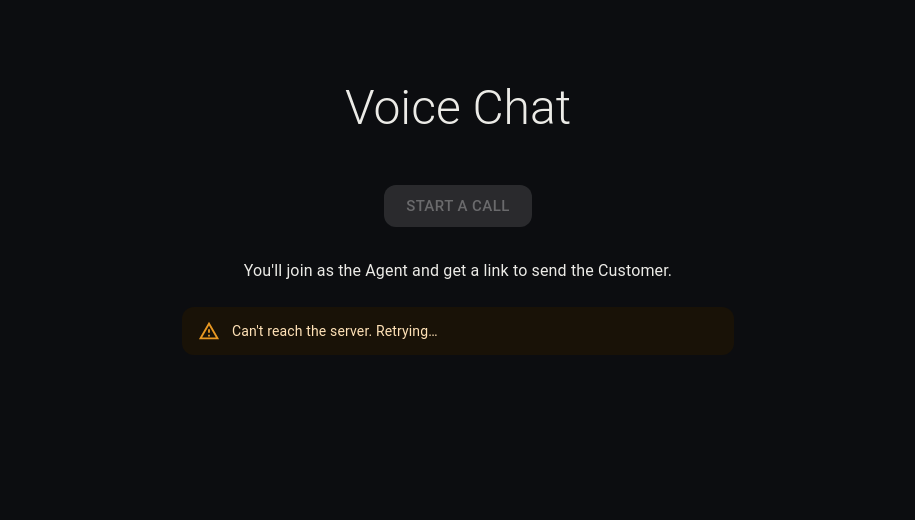
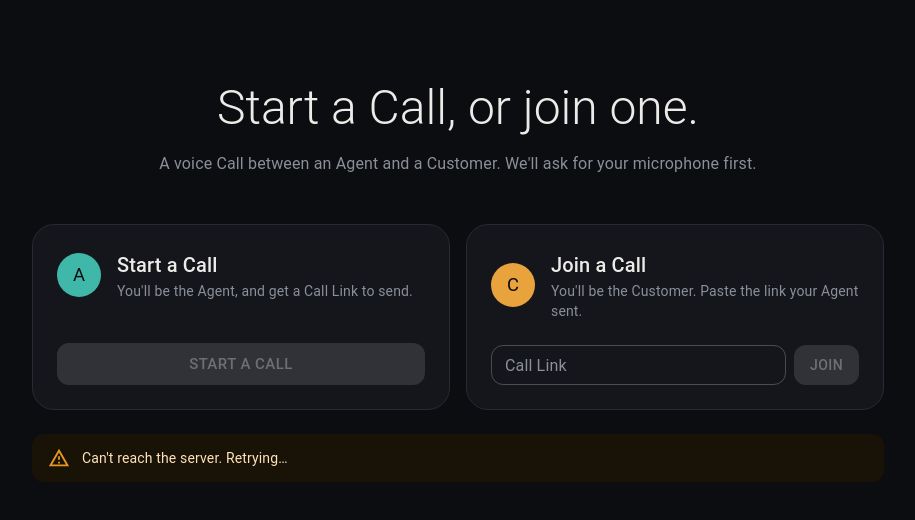
Before and after one commit to sahiljadhav7/Vaani, a React (Vite) app in the folder client/: page / in a window 1280 px wide. Shown: the top 520 px of the page, without its empty margins (182-1097 px from the left). Built offline with nearby package versions, Linux system fonts and the light colour scheme; no server answers.

Commit message:
[client] 03c: Join a Call by pasted link

```diff
--- a/client/src/App.jsx
+++ b/client/src/App.jsx
@@ -21,8 +21,6 @@ function saveCall(value) {
 
 const linkCallId = new URLSearchParams(location.search).get('call')
 const savedOnLoad = loadCall()
-// A reload keeps its role. Otherwise a Call Link makes you the Customer, and no link makes you the Agent.
-const role = savedOnLoad?.role ?? (linkCallId ? 'customer' : 'agent')
 
 function micError(err) {
   if (err.name === 'NotAllowedError') return 'Microphone access was denied. Allow it in your browser to join.'
@@ -40,6 +38,7 @@ export default function App() {
   const [server, setServer] = useState(socket.connected ? 'up' : 'pending') // up | pending | down
   // idle | joining | waiting | connecting | connected | reconnecting | ended
   const [status, setStatus] = useState(savedOnLoad ? 'joining' : 'idle')
+  const [role, setRole] = useState(null) // set by a successful join
   const [callId, setCallId] = useState(null)
   const [callStartedAt, setCallStartedAt] = useState(null)
   const [mic, setMic] = useState(null) // your mic stream
@@ -152,7 +151,7 @@ export default function App() {
     return pc
   }
 
-  async function join(saved) {
+  async function join(target) {
     seatSocketRef.current = socket.id
     setError(null)
     let stream = mic // still live after a dropped network; gone after a reload
@@ -169,7 +168,7 @@ export default function App() {
       }
     }
 
-    const { callId, sessionId, muted: wasMuted = false } = saved ?? { callId: linkCallId ?? undefined, sessionId: crypto.randomUUID() }
+    const { callId, role, sessionId = crypto.randomUUID(), muted: wasMuted = false } = target
     let res
     try {
       res = await socket.timeout(5000).emitWithAck('join', { callId, role, sessionId })
@@ -185,15 +184,19 @@ export default function App() {
       stream.getTracks().forEach((track) => track.stop())
       setMic(null)
       saveCall(null)
-      if (res.error === 'call-ended') {
+      // Only a rejoin has a Call to come back to; a fresh link to an ended Call is just a dead link.
+      if (res.error === 'call-ended' && target.sessionId) {
         setEnded({})
         setStatus('ended')
         return
       }
       setStatus('idle')
+      const deadLink = "This Call link isn't valid, or the Call has ended."
       setError({
         'seat-taken': `${ROLE_NAME[role]} already connected`,
-        'call-not-found': "This Call link isn't valid, or the Call has ended.",
+        'call-not-found': deadLink,
+        'call-ended': deadLink,
+        ...(callId && { invalid: deadLink }),
         unreachable: "Can't reach the server. Try again.",
       }[res.error] ?? "Couldn't join the Call. Try again.")
       return
@@ -207,6 +210,8 @@ export default function App() {
     pcRef.current?.close()
     // Before the status changes: the newcomer's connection must exist when the offer arrives.
     createPeer(stream)
+    if (role === 'customer' && !linkCallId) history.replaceState(null, '', `?call=${res.callId}`)
+    setRole(role)
     saveCall({ callId: res.callId, role, sessionId, muted: wasMuted })
     setCallId(res.callId)
     setCallStartedAt(res.callStartedAt)
@@ -248,7 +253,16 @@ export default function App() {
   }
 
   if (status === 'idle' || status === 'joining') {
-    return <Landing invited={!!linkCallId} onJoin={() => join(null)} joining={status === 'joining'} server={server} error={error} />
+    return (
+      <Landing
+        invited={!!linkCallId}
+        onStart={() => join({ role: 'agent' })}
+        onJoin={(callId = linkCallId) => join({ role: 'customer', callId })}
+        joining={status === 'joining'}
+        server={server}
+        error={error}
+      />
+    )
   }
 
   if (status === 'ended') {
@@ -256,7 +270,7 @@ export default function App() {
     return (
       <Container maxWidth="sm" sx={{ py: 10 }}>
         <Typography variant="h4" component="h1" role="status">Call Ended</Typography>
-        <Typography color="text.secondary" sx={{ mt: 1 }}>
+        <Typography sx={{ color: 'text.secondary', mt: 1 }}>
           {{
             ended: `${who} ended the call`,
             'grace-expired': `${who} lost connection`,
--- a/client/src/Call.jsx
+++ b/client/src/Call.jsx
@@ -59,8 +59,8 @@ export function Tile({ role, name, you, present, reconnecting, muted, stream })
         <Typography variant="h6">{name}</Typography>
         {you && <Chip label="You" size="small" />}
       </Stack>
-      {!present && <Typography color="text.secondary">Waiting for {name}…</Typography>}
-      {reconnecting && <Typography color="text.secondary">Reconnecting…</Typography>}
+      {!present && <Typography sx={{ color: 'text.secondary' }}>Waiting for {name}…</Typography>}
+      {reconnecting && <Typography sx={{ color: 'text.secondary' }}>Reconnecting…</Typography>}
       {present && muted && (
         <Stack direction="row" spacing={0.5} sx={{ alignItems: 'center', color: 'error.main' }}>
           <MicOff fontSize="small" />
--- a/client/src/Landing.jsx
+++ b/client/src/Landing.jsx
@@ -1,18 +1,117 @@
-import { Alert, Button, Container, Typography } from '@mui/material'
+import { useState } from 'react'
+import { Alert, Avatar, Box, Button, Container, Link, Paper, Stack, TextField, Typography } from '@mui/material'
 
-export default function Landing({ invited, onJoin, joining, server, error }) {
+// The id from a pasted Call Link (with or without https://), or the text itself when it is a bare id.
+function callIdFrom(text) {
+  try {
+    return new URL(text, location.href).searchParams.get('call') ?? text
+  } catch {
+    return text
+  }
+}
+
+function RoleAvatar({ role, size = 44 }) {
+  return (
+    <Avatar sx={{ width: size, height: size, fontSize: size * 0.42, bgcolor: `${role}.main`, color: 'background.default' }}>
+      {role === 'agent' ? 'A' : 'C'}
+    </Avatar>
+  )
+}
+
+const card = { p: 3, borderRadius: '22px', display: 'flex', flexDirection: 'column', gap: 3 }
+const roleButton = (role) => ({ bgcolor: `${role}.main`, color: 'background.default', '&:hover': { bgcolor: `${role}.main`, filter: 'brightness(1.1)' } })
+
+export default function Landing({ invited, onStart, onJoin, joining, server, error }) {
+  const [action, setAction] = useState(null) // 'start' | 'join': which card a returned error belongs to
+  const [link, setLink] = useState('')
+  const [linkError, setLinkError] = useState(null)
   const disabled = joining || server !== 'up'
+  const serverAlert = server === 'down' && <Alert severity="warning" sx={{ mt: 3 }}>Can't reach the server. Retrying…</Alert>
+
+  if (invited) {
+    return (
+      <Container maxWidth="sm" sx={{ py: 10, textAlign: 'center' }}>
+        <Box sx={{ display: 'flex', justifyContent: 'center' }}><RoleAvatar role="customer" size={104} /></Box>
+        <Typography variant="h3" component="h1" sx={{ mt: 4 }}>You've been invited to a Call.</Typography>
+        <Typography sx={{ color: 'text.secondary', mt: 2 }}>
+          You'll join as the Customer. Your Agent is on the other end.
+        </Typography>
+        <Typography sx={{ color: 'text.secondary', mt: 1 }}>
+          We'll ask for your microphone first. Headphones avoid echo.
+        </Typography>
+        <Button variant="contained" size="large" disabled={disabled} onClick={() => onJoin()} sx={{ mt: 4, px: 5, ...roleButton('customer') }}>
+          Join the Call
+        </Button>
+        {serverAlert}
+        {error && <Alert severity="error" sx={{ mt: 3, textAlign: 'left' }}>{error}</Alert>}
+        <Typography sx={{ color: 'text.secondary', mt: 3 }}>
+          Not expecting a call? <Link href={location.pathname} sx={{ color: 'text.primary' }}>Start your own</Link>
+        </Typography>
+      </Container>
+    )
+  }
+
+  function start() {
+    setAction('start')
+    onStart()
+  }
+
+  function join(e) {
+    e.preventDefault()
+    setAction('join')
+    const callId = callIdFrom(link.trim())
+    setLinkError(callId ? null : 'Paste the Call Link your Agent sent.')
+    if (callId) onJoin(callId)
+  }
+
+  const joinError = linkError ?? (action === 'join' ? error : null)
   return (
-    <Container maxWidth="sm" sx={{ py: 10, textAlign: 'center' }}>
-      <Typography variant="h3" component="h1" gutterBottom>Voice Chat</Typography>
-      <Button variant="contained" size="large" disabled={disabled} onClick={onJoin} sx={{ my: 4 }}>
-        {invited ? 'Join the Call' : 'Start a Call'}
-      </Button>
-      <Typography color="text.secondary" sx={{ mb: 3 }}>
-        {invited ? "You've been invited to a Call. You'll join as the Customer." : "You'll join as the Agent and get a link to send the Customer."}
+    <Container maxWidth="md" sx={{ py: 10 }}>
+      <Typography variant="h3" component="h1" sx={{ textAlign: 'center' }}>Start a Call, or join one.</Typography>
+      <Typography sx={{ color: 'text.secondary', mt: 2, textAlign: 'center' }}>
+        A voice Call between an Agent and a Customer. We'll ask for your microphone first.
       </Typography>
-      {server === 'down' && <Alert severity="warning">Can't reach the server. Retrying…</Alert>}
-      {error && <Alert severity="error">{error}</Alert>}
+      <Box sx={{ mt: 6, display: 'grid', gridTemplateColumns: { xs: '1fr', sm: '1fr 1fr' }, gap: 2 }}>
+        <Paper variant="outlined" sx={card}>
+          <Stack direction="row" spacing={2} sx={{ alignItems: 'center' }}>
+            <RoleAvatar role="agent" />
+            <Box>
+              <Typography variant="h6" component="h2">Start a Call</Typography>
+              <Typography variant="body2" sx={{ color: 'text.secondary' }}>You'll be the Agent, and get a Call Link to send.</Typography>
+            </Box>
+          </Stack>
+          <Button variant="contained" size="large" disabled={disabled} onClick={start} sx={{ mt: 'auto', ...roleButton('agent') }}>
+            Start a Call
+          </Button>
+          {action === 'start' && error && <Alert severity="error">{error}</Alert>}
+        </Paper>
+        <Paper variant="outlined" component="form" onSubmit={join} sx={card}>
+          <Stack direction="row" spacing={2} sx={{ alignItems: 'center' }}>
+            <RoleAvatar role="customer" />
+            <Box>
+              <Typography variant="h6" component="h2">Join a Call</Typography>
+              <Typography variant="body2" sx={{ color: 'text.secondary' }}>You'll be the Customer. Paste the link your Agent sent.</Typography>
+            </Box>
+          </Stack>
+          <Stack direction="row" spacing={1} sx={{ alignItems: 'flex-start' }}>
+            <TextField
+              label="Call Link"
+              value={link}
+              onChange={(e) => { setLink(e.target.value); setLinkError(null) }}
+              error={!!joinError}
+              helperText={joinError}
+              fullWidth
+              size="small"
+            />
+            <Button type="submit" variant="contained" disabled={disabled} sx={{ flexShrink: 0, height: 40, ...roleButton('customer') }}>
+              Join
+            </Button>
+          </Stack>
+        </Paper>
+      </Box>
+      {serverAlert}
+      {/* A failed automatic rejoin after a reload belongs to neither card. */}
+      {!action && error && <Alert severity="error" sx={{ mt: 3 }}>{error}</Alert>}
     </Container>
   )
 }
```
